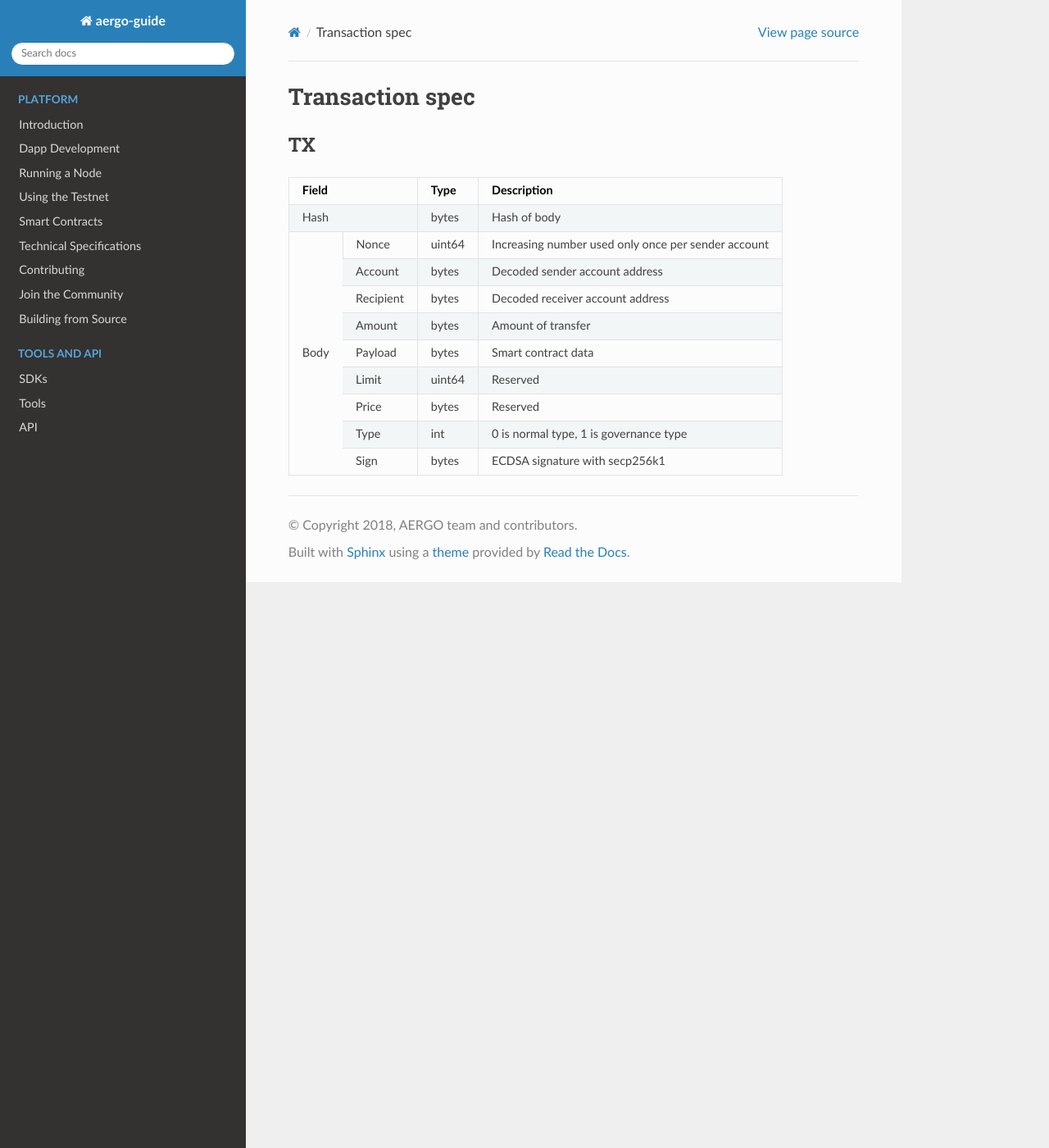
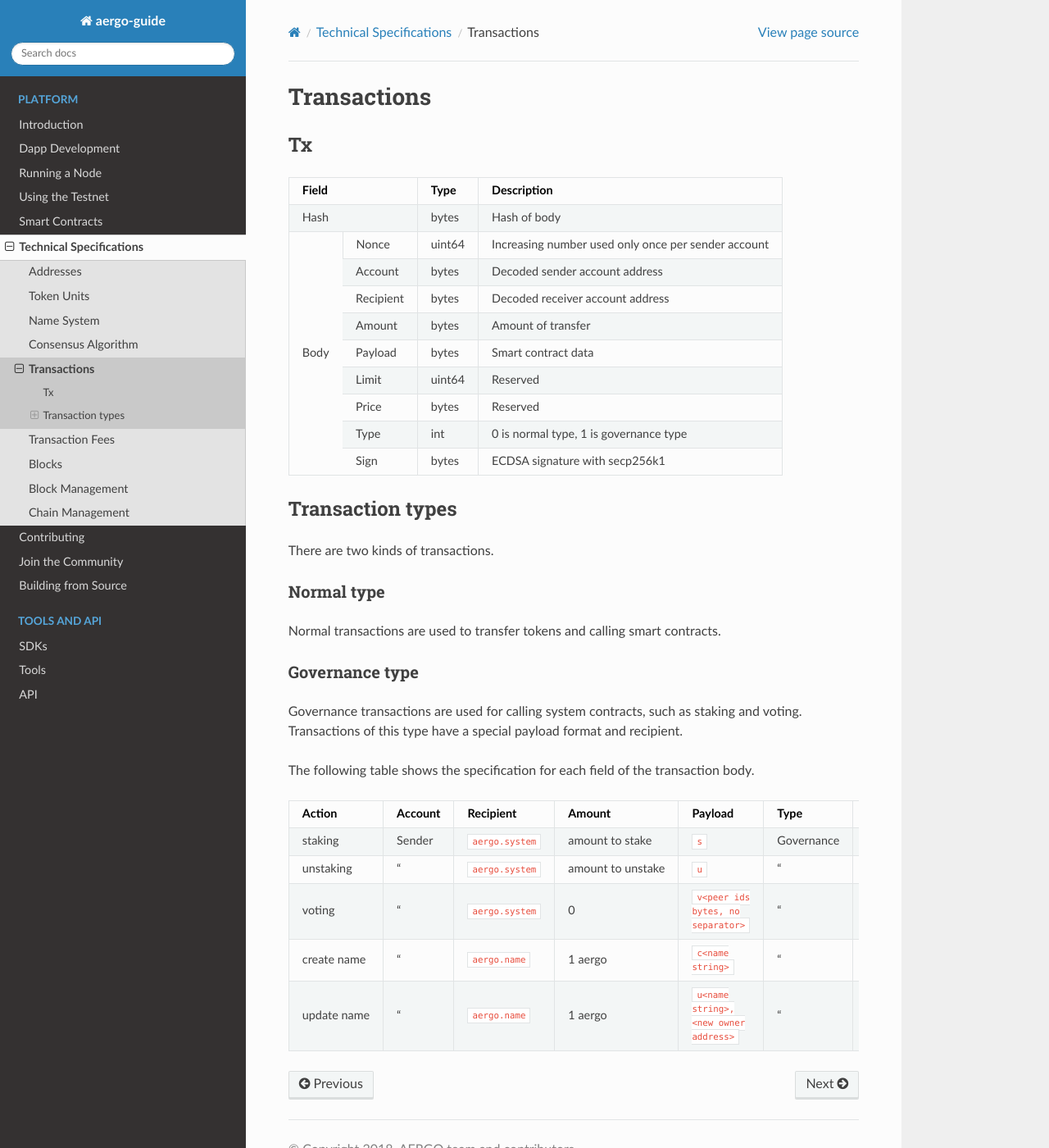
Before and after one commit to aergoio/guide, a Sphinx documentation site: the page built from source/specs/transactions.rst, in a window 1280 px wide and 1400 px high. Shown: the whole window at 82% size. Built offline with Sphinx 7.4.7 and the Read the Docs theme 2.0.0, drawn with Linux system fonts in a browser that asks for light colours.

Commit message:
Reformat some spec articles and remove some implementation details

```diff
--- a/source/running-node/configure-network.rst
+++ b/source/running-node/configure-network.rst
@@ -151,7 +151,7 @@ Write configuration files
     npcert = ""
     npkey = "bp{01,02,03}.key"  # Name of key file of node
     npaddpeers = [
-        "/ipv4/[IP ADDRESS FROM BP 02]/tcp/7846/p2p/[PEER ID FROM BP 01]",
+        "/ipv4/[IP ADDRESS FROM BP 01]/tcp/7846/p2p/[PEER ID FROM BP 01]",
         "/ipv4/[IP ADDRESS FROM BP 02]/tcp/7846/p2p/[PEER ID FROM BP 02]",
         "/ipv4/[IP ADDRESS FROM BP 03]/tcp/7846/p2p/[PEER ID FROM BP 03]"
     ]
--- a/source/specs/block_spec.rst
+++ b/source/specs/blocks.rst
@@ -1,8 +1,8 @@
-Block spec
-==========
+Blocks
+======
 
-block header
-------------------
+Block header
+------------
 
 =================  ============  ================================================================================================
 Field                Type        Description
@@ -51,7 +51,6 @@ CoinbaseFee
 ^^^^^^^^^^^
 CoinbaseFee is used to set the peak per Tx.
 
-
 Magic
 ^^^^^
 Magic can be considered as a name of a blockchain. The two blockchains with different magic strings reject each other's blocks (they are seperate, indenpendent blockchains).
@@ -62,7 +61,7 @@ Specify the concensus method name used in the chain.
 
 
 Block body
-------------------
+----------
 
 =================  ============  ================================================================================================
 Field                Type        Description
--- a/source/specs/index.rst
+++ b/source/specs/index.rst
@@ -4,12 +4,12 @@ Technical Specifications
 .. toctree::
    :maxdepth: 1
 
-   transaction-types
-   fees
    addresses
    units
    names
    consensus
-   block_spec
-   block_management
-   chain_management
+   transactions
+   fees
+   blocks
+   block-management
+   chain-management
--- a/source/specs/transaction_spec.rst
+++ b/source/specs/transactions.rst
@@ -1,6 +1,7 @@
-Transaction spec
-================
-TX
+Transactions
+============
+
+Tx
 --
 
 +------------------+--------+-----------------------------------------------------+
@@ -26,3 +27,31 @@ TX
 +      +-----------+--------+-----------------------------------------------------+
 |      | Sign      | bytes  | ECDSA signature with secp256k1                      |
 +------+-----------+--------+-----------------------------------------------------+
+
+Transaction types
+-----------------
+
+There are two kinds of transactions.
+
+Normal type
+^^^^^^^^^^^
+
+Normal transactions are used to transfer tokens and calling smart contracts.
+
+Governance type
+^^^^^^^^^^^^^^^
+
+Governance transactions are used for calling system contracts, such as staking and voting.
+Transactions of this type have a special payload format and recipient.
+
+The following table shows the specification for each field of the transaction body.
+
+===========  =======  ====================  =================  ==========================================  ==========  ===================
+Action       Account  Recipient             Amount             Payload                                     Type        Sign
+===========  =======  ====================  =================  ==========================================  ==========  ===================
+staking      Sender   :code:`aergo.system`  amount to stake    :code:`s`                                   Governance  Signature of sender
+unstaking    "        :code:`aergo.system`  amount to unstake  :code:`u`                                   "           "
+voting       "        :code:`aergo.system`  0                  :code:`v<peer ids bytes, no separator>`     "           "
+create name  "        :code:`aergo.name`    1 aergo            :code:`c<name string>`                      "           "
+update name  "        :code:`aergo.name`    1 aergo            :code:`u<name string>,<new owner address>`  "           "
+===========  =======  ====================  =================  ==========================================  ==========  ===================
```
Also changed, not shown: source/specs/block-management.rst (added, +35 -0 lines), source/specs/block_management.rst (deleted, +0 -87 lines), source/specs/chain-management.rst (added, +144 -0 lines), source/specs/chain_management.rst (deleted, +0 -143 lines), source/specs/transaction-types.rst (deleted, +0 -27 lines).
